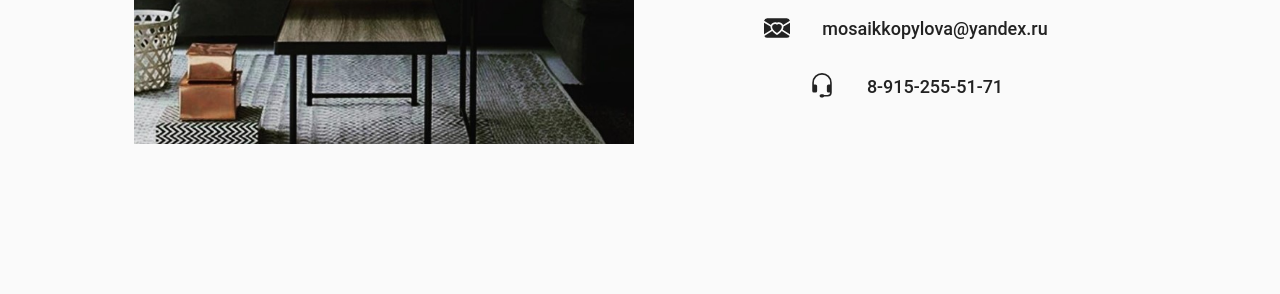
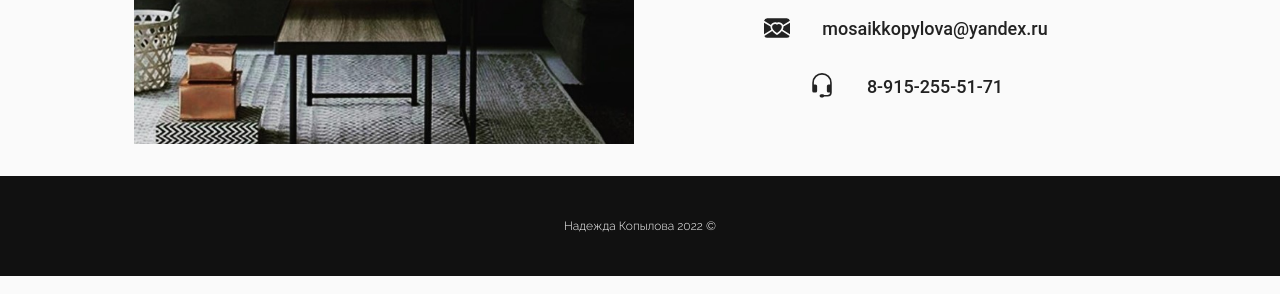
Before and after one commit to elenaflea/nadin, a plain HTML site: page shop.html in a window 1280 px wide. Shown: the part 506-800 px from the top of the page. Drawn offline with nearby package versions, Linux system fonts and the light colour scheme.

Commit message:
Update shop.html

```diff
--- a/shop.html
+++ b/shop.html
@@ -105,20 +105,16 @@
                             </a>
                         </div>
 
-
-
-
-
                 </div>
 
             </section>
         </div>
 
-
-
     </div>
 <br> <br>
-
+  <footer>
+  <p class="footerText">Надежда Копылова 2022 ©</p>
+</footer>
     <script src="https://cdnjs.cloudflare.com/ajax/libs/gsap/3.10.4/gsap.min.js"></script>
     <script src="script.js"></script>
 
```
